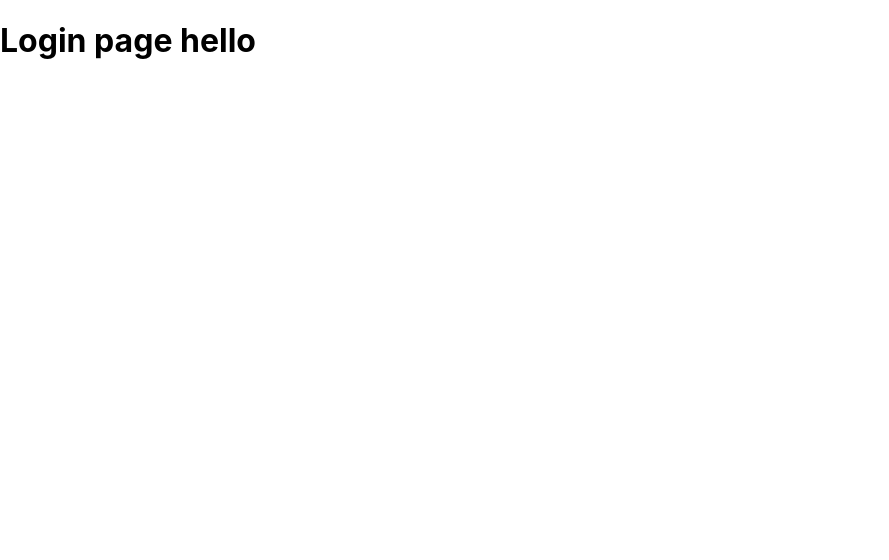
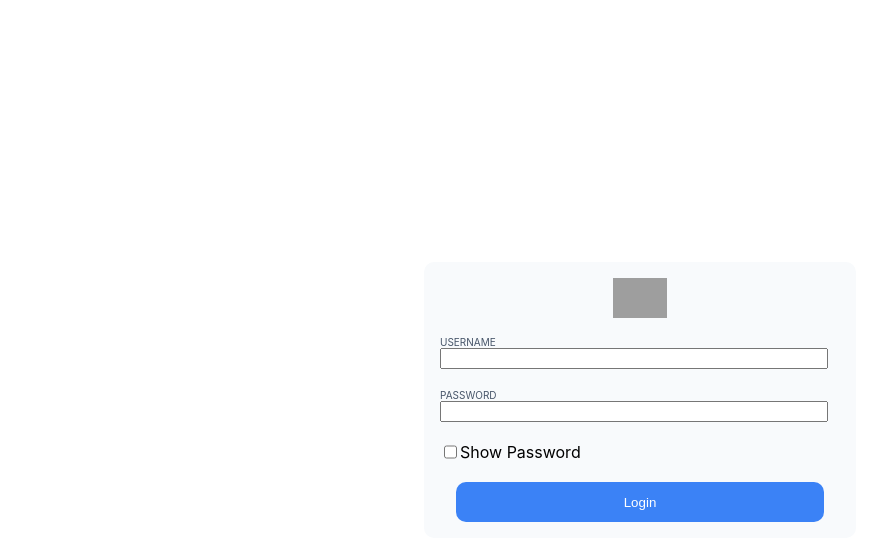
Before and after one commit to ROHITHTANGUDU/nxt_watch, a React (Create React App) app: page /login in a window 1280 px wide. Shown: the top 560 px of the page, without its empty margins (0-889 px from the left). Built offline with nearby package versions, Linux system fonts and the light colour scheme; grey boxes are pictures that could not be loaded.

Commit message:
login page created

```diff
--- /dev/null
+++ b/src/Components/Login/index.css
@@ -0,0 +1,58 @@
+.login-back{
+    display: flex;
+    flex-direction: column;
+    justify-content: center;
+    align-items: center;
+    width: 100vw;
+    height: 100vh;
+}
+
+.login-card{
+    padding: 16px;
+    background-color: #f8fafc;
+    border-radius: 10px;
+    width: 400px;
+    display: flex;
+    flex-direction: column;
+    align-items: center;
+
+}
+
+.nxt-logo{
+    height: 40px;
+    margin-bottom: 18px;
+}
+
+.form{
+
+    display: flex;
+    flex-direction: column;
+    align-items: start;
+    width: 100%;
+
+
+}
+
+.check-box-container{
+    display: flex;
+}
+
+.input-element{
+    width: 95%;
+}
+
+.label-element{
+    color: #475569;
+    font-size: 10px;
+    font-weight: 2px;
+}
+
+.login-button{
+    background-color:#3b82f6;
+    color: white;
+    border-style: none;
+    width: 92%;
+    margin-top: 20px;
+    height: 40px;
+    border-radius: 10px;
+}
--- a/src/Components/Login/index.js
+++ b/src/Components/Login/index.js
@@ -1,10 +1,29 @@
+import "./index.css"
 const Login = ()=>{
     return(
-        <div>
-            <h1>
-                Login page
-                hello
-            </h1>
+        <div className = "login-back">
+            <div className= "login-card">
+                <img src = "https://assets.ccbp.in/frontend/react-js/nxt-watch-logo-light-theme-img.png" alt = "nxt-logo" className = "nxt-logo"/>
+                <form className = "form">
+                    <label className ="label-element">
+                        USERNAME
+                    </label>
+                    <input type="text"  className = "input-element"/>
+                    <br/>
+                    <label  className ="label-element">
+                        PASSWORD
+                    </label>
+                    <input type="password"  className="input-element"/>
+                    <br/>
+                    <div className ="check-box-container">
+                        <input type="checkbox" className = "check-box-input"/>
+                        <label>
+                            Show Password
+                        </label>
+                    </div>
+                </form>
+                <button className = "login-button">Login</button>
+            </div>
         </div>
     )
 }
```
